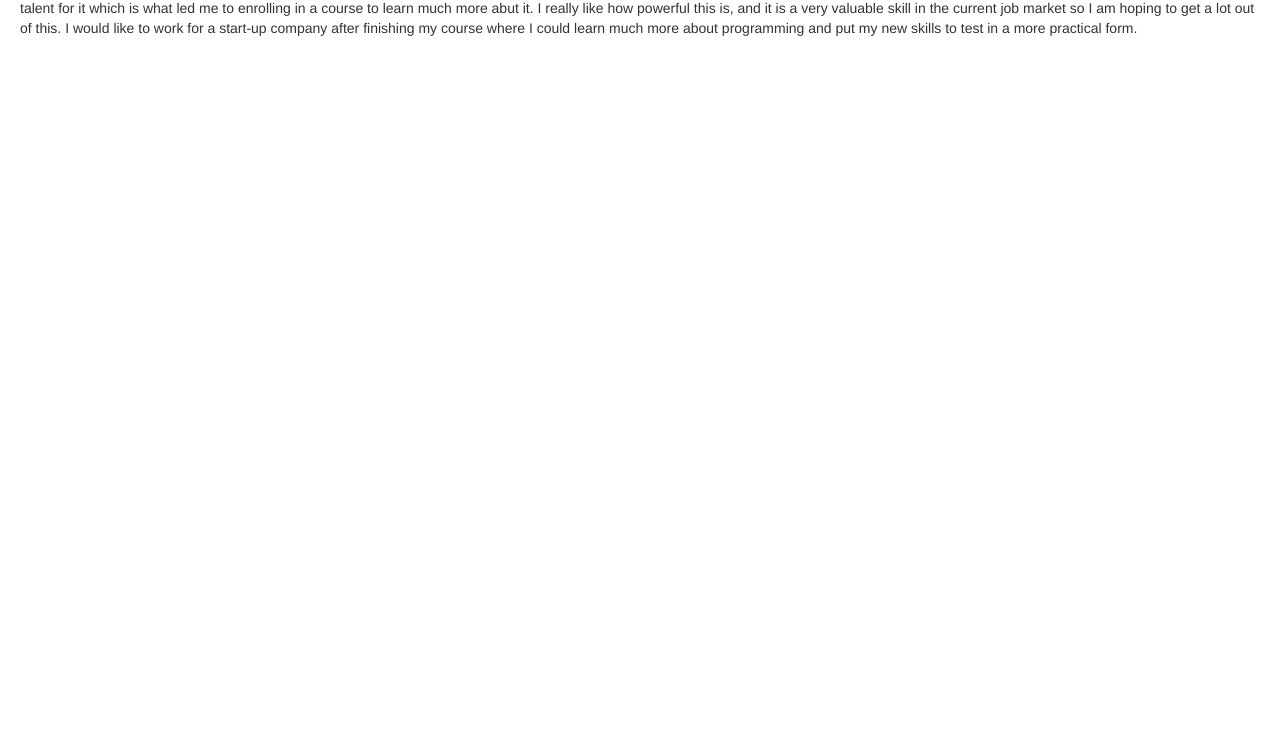
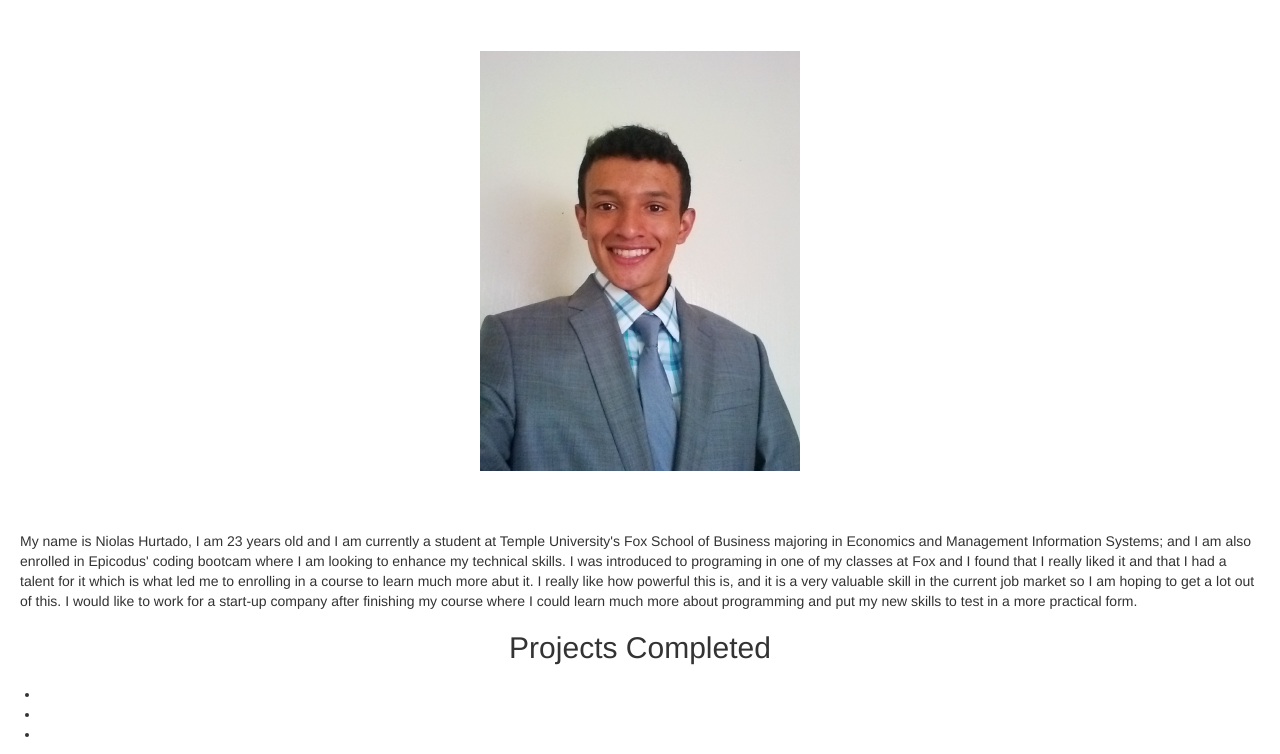
Before and after one commit to nickh93/Portfolio, a plain HTML site: page index.html in a window 1280 px wide. Shown: the part 122-876 px from the top of the page. Before the commit the page ends 800 px from the top, so only its background shows below. Drawn offline with Linux system fonts and the light colour scheme.

Commit message:
further CSS styling and image placed, outline for projects completed

```diff
--- a/css/stylesheet.css
+++ b/css/stylesheet.css
@@ -1,4 +1,4 @@
-.intro h1 {
+.intro h1, h2 {
   margin: 20px;
   text-align: center;
 }
@@ -6,3 +6,12 @@
 .intro p {
   margin: 20px;
 }
+
+.intro img {
+  width: 400px;
+  height: 500px;
+  display: block;
+  margin-left: auto;
+  margin-right: auto;
+  padding: 40px;
+}
--- a/index.html
+++ b/index.html
@@ -8,6 +8,8 @@
   <body>
     <div class="intro">
       <h1>Welcome to my Portfolio!</h1>
+      <h2>Nicolas Hurtado</h2>
+        <img src="css/profilepic.jpg">
         <p>My name is Niolas Hurtado, I am 23 years old and I am currently a student at
         Temple University's Fox School of Business majoring in Economics and Management
         Information Systems; and I am also enrolled in Epicodus' coding bootcam where
@@ -19,4 +21,13 @@
         company after finishing my course where I could learn much more about programming and
         put my new skills to test in a more practical form.</p>
     </div>
+    <div class="Projects">
+      <h2>Projects Completed</h2>
+        <ul>
+          <li></li>
+          <li></li>
+          <li></li>
+        </ul>
+
+    </div>
   </body>
```
Also changed, not shown: css/profilepic.jpg (added).
